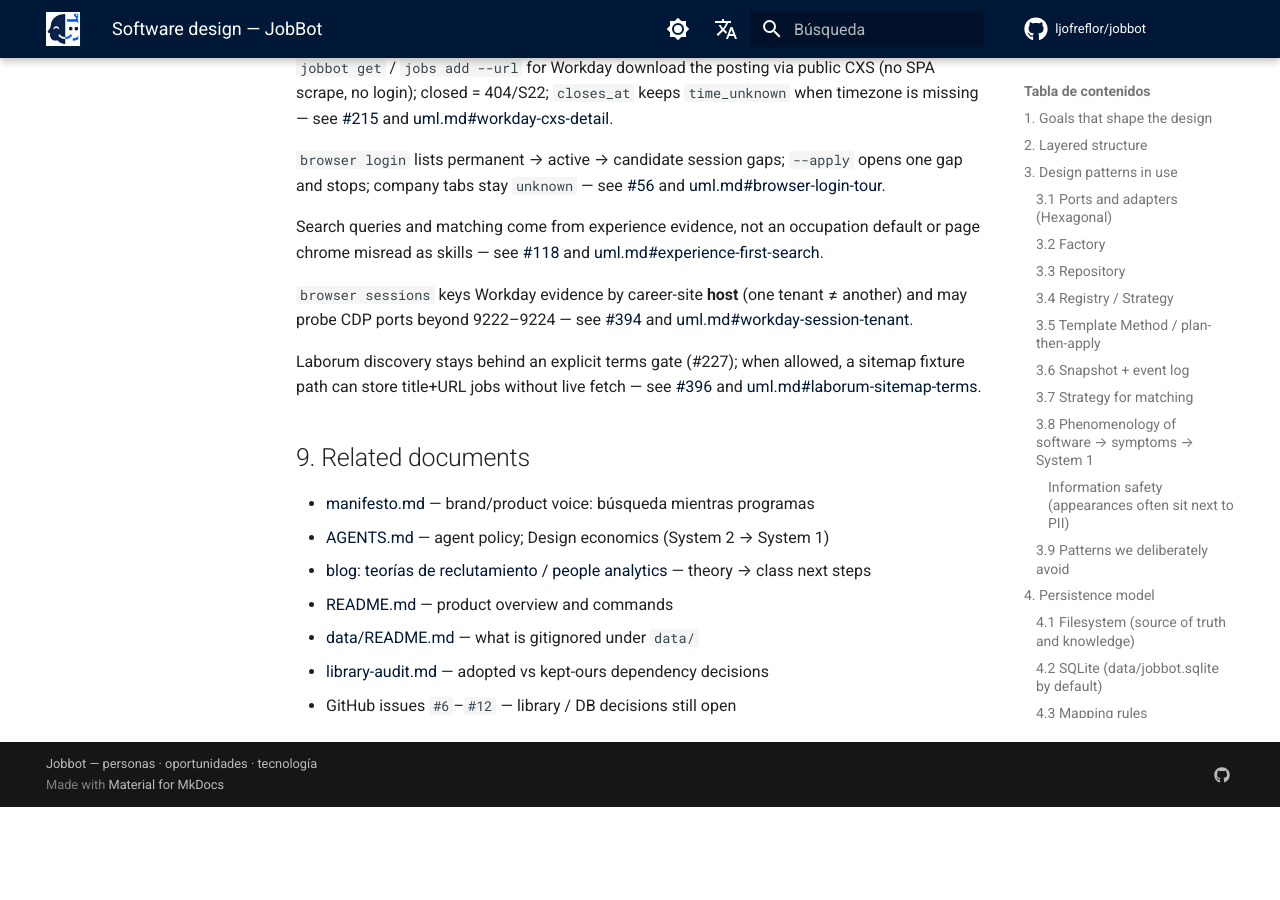
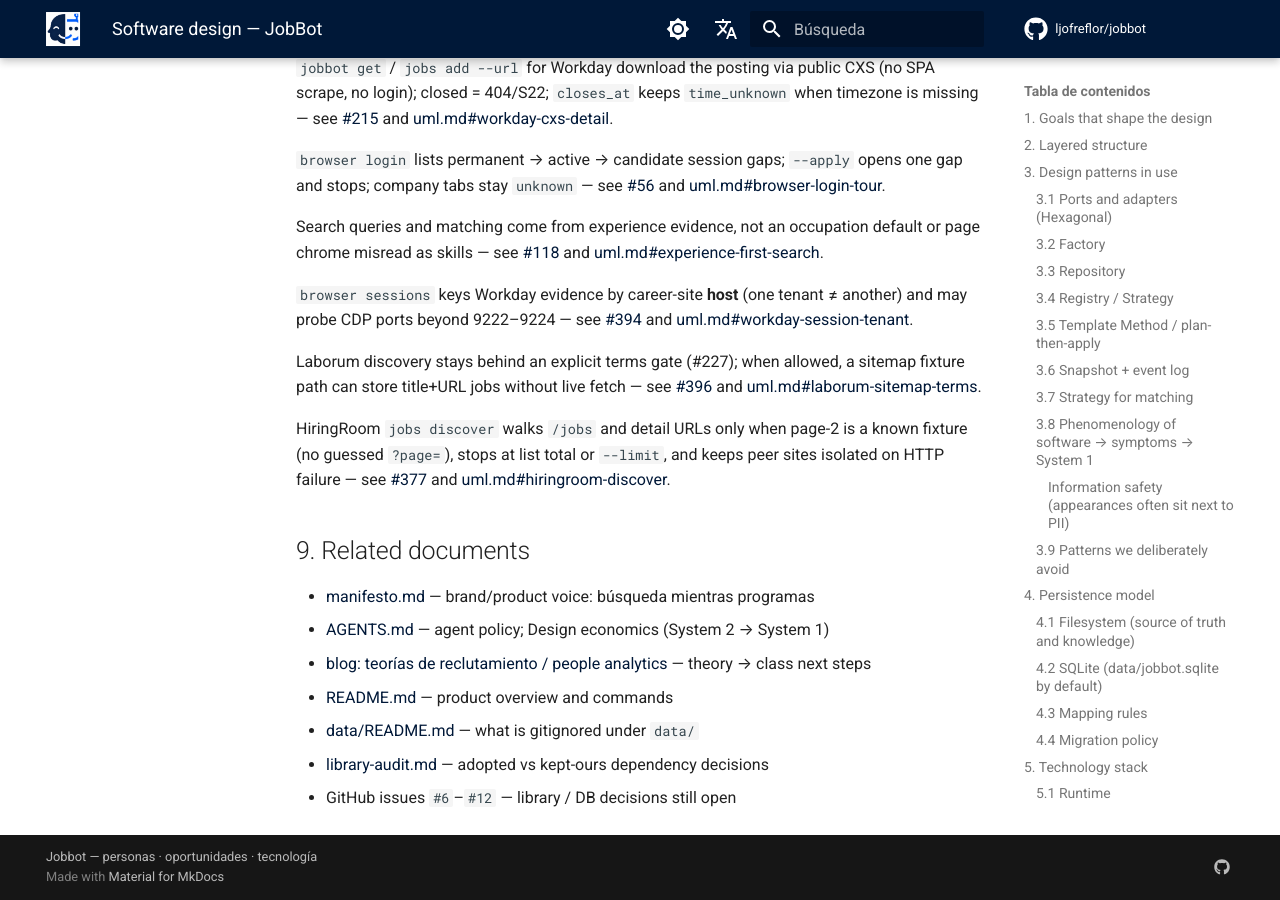
Before and after one commit to ljofreflor/jobbot, an MkDocs documentation site: the page built from docs/software-design.md, in a window 1280 px wide and 900 px high, scrolled down 13465 px. Built offline with MkDocs 1.6.1 and Material for MkDocs 9.7.7, drawn with Linux system fonts in a browser that asks for light colours; comment, search, counter and statistics services are not loaded; before the commit the page ends 14272 px from its top, so only the background shows below that.

Commit message:
docs(sdd): #377 HiringRoom discover — patch + uml#hiringroom-discover
List+detail with page-2 fixture only; peer isolation; body_ready for owner.

Co-authored-by: Leonardo Andes Jofre Flor <leonardo.jofre+csld1@consalud.cl>

```diff
--- a/docs/software-design.md
+++ b/docs/software-design.md
@@ -33,8 +33,9 @@ UML (Mermaid): [docs/uml.md](uml.md) — `candidate-now`, `fact-preference`, `po
 `posting-url-verify`, `linkedin-details-pull`, `jd-llm-extract`, `update-mutex`,
 `indeed-apply-advance`, `postulate-route`, `cv-derived-translation`,
 `public-queue-sync`, `capability-gap-map`, `workday-session-tenant`,
-`laborum-sitemap-terms`. Issues that grow the domain cite an anchor and update
-the diagram in the closing PR. Map: [sdd-issue-map.md](sdd-issue-map.md).
+`laborum-sitemap-terms`, `hiringroom-discover`. Issues that grow the domain cite
+an anchor and update the diagram in the closing PR. Map:
+[sdd-issue-map.md](sdd-issue-map.md).
 
 ## 2. Layered structure
 
@@ -535,6 +536,12 @@ sitemap fixture path can store title+URL jobs without live fetch — see
 [#396](https://github.com/ljofreflor/jobbot/issues/396) and
 [uml.md#laborum-sitemap-terms](uml.md#laborum-sitemap-terms).
 
+HiringRoom `jobs discover` walks `/jobs` and detail URLs only when page-2 is a
+known fixture (no guessed `?page=`), stops at list total or `--limit`, and keeps
+peer sites isolated on HTTP failure — see
+[#377](https://github.com/ljofreflor/jobbot/issues/377) and
+[uml.md#hiringroom-discover](uml.md#hiringroom-discover).
+
 ## 9. Related documents
 
 - [manifesto.md](manifesto.md) — brand/product voice: búsqueda mientras programas
```
Also changed, not shown: docs/sdd-issue-map.md (+1 -1 lines), docs/sdd-issue-patches/377.md (added, +20 -0 lines), docs/uml.md (+46 -0 lines).
